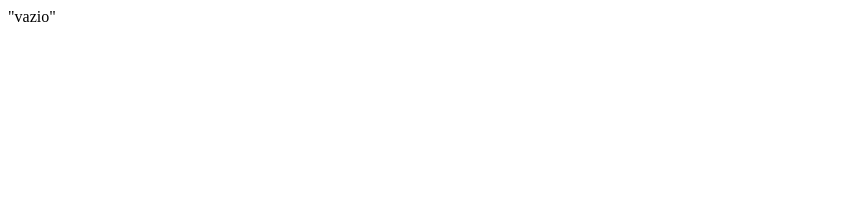
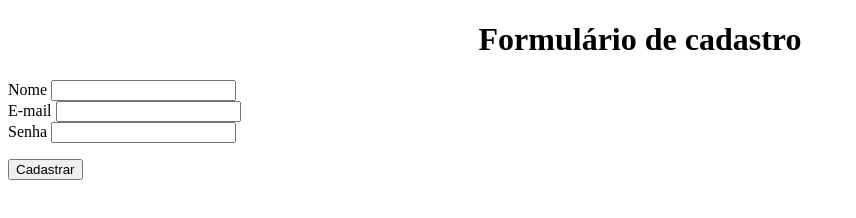
Before and after one commit to H4ki0/curso_EBAC_frontend, a plain HTML site: page index.html in a window 1280 px wide. Shown: the whole page, without its empty margins (0-856 px from the left). Drawn offline with Linux system fonts and the light colour scheme.

Commit message:
Finalização do formulário

```diff
--- a/index.html
+++ b/index.html
@@ -1 +1,29 @@
-"vazio"
+<!DOCTYPE html>
+<html lang="pt-br
+">
+<head>
+    <meta charset="UTF-8">
+    <meta name="viewport" content="width=device-width, initial-scale=1.0">
+    <title>Formulário</title>
+</head>
+<body>
+    <header>
+        <h1 style="text-align: center;">Formulário de cadastro</h1>
+    </header>
+    <form>
+        <section>
+            <label for="user"> Nome </label>
+            <input type="text" id="user" />
+            <br>
+            <label for="email"> E-mail </label>
+            <input type="email" id="email" />
+            <br>
+            <label for="pass"> Senha </label>
+            <input type="password" id="pass" />
+            <p>
+                <button type="submit">Cadastrar</button>
+            </p>
+        </section>
+    </form>
+</body>
+</html>
```
